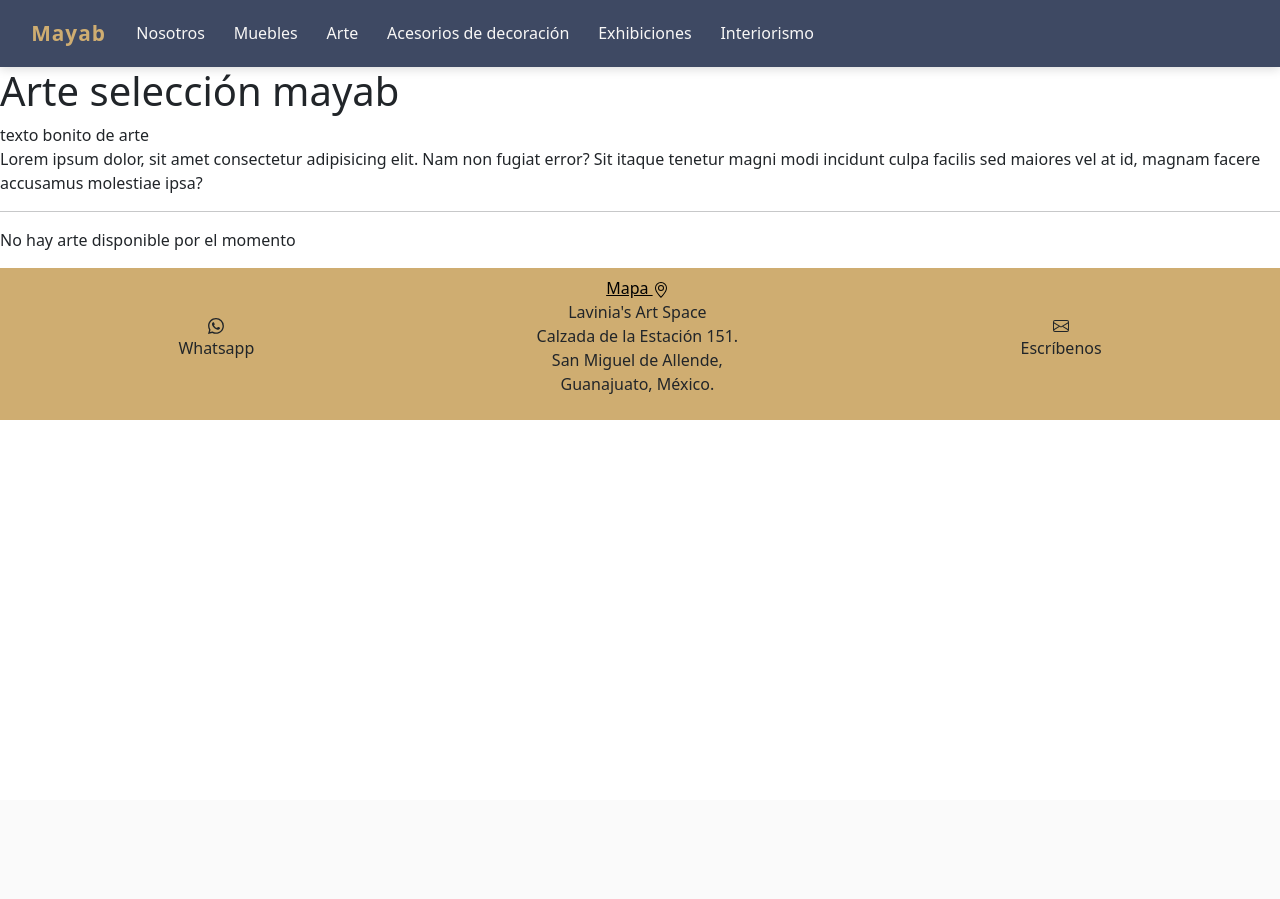
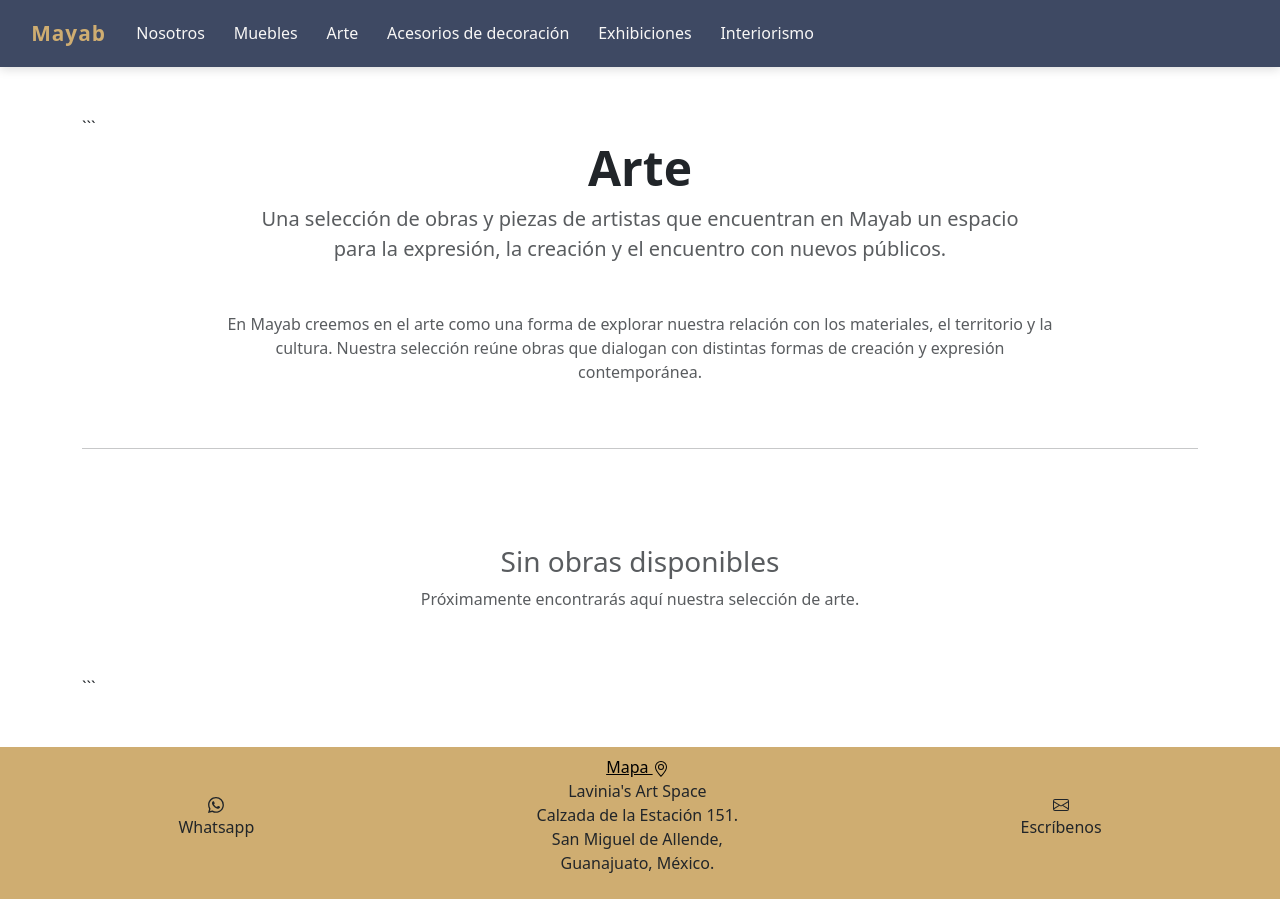
Before and after one commit to salva17ga/Mayab-app, a Django app: page /art in a window 1280 px wide. Before the commit the page ends 420 px from the top, so only its background shows below. Run offline with Django 5.2, Linux system fonts and the light colour scheme; data that the repository does not hold is empty.

Commit message:
art template finished

````diff
--- a/apps/portal/models.py
+++ b/apps/portal/models.py
@@ -162,7 +162,7 @@ class Arte(models.Model):
     class CategoriasArte(models.TextChoices):
         """Categorías válidas para articulos registrados en el atributo Categoria"""
 
-        Pintura = 'pintura', 'Pinturas'
+        Pintura = 'pintura', 'Pintura'
         Escultura = 'escultura', 'Escultura'
         Fotografia = 'fotografia', 'Fotografía'
         Arte_autoctono = 'arte_autoctono', 'Arte autóctono'
--- a/apps/portal/templates/portal/art.html
+++ b/apps/portal/templates/portal/art.html
@@ -1,24 +1,89 @@
 {% extends "base.html" %}
 
-{% block title %} Arte {% endblock %}
+{% block title %}Arte{% endblock %}
 
 {% block content %}
 
-<h1>Arte selección mayab</h1>
+<div class="container py-5">
 
-<p> texto bonito de arte
-    <br>
-    Lorem ipsum dolor, sit amet consectetur adipisicing elit. Nam non fugiat error? Sit itaque tenetur magni modi incidunt culpa facilis sed maiores vel at id, magnam facere accusamus molestiae ipsa?
-</p>
+```
+{# Encabezado #}
+<div class="text-center mb-5">
 
-<hr>
+    <h1 class="display-5 fw-semibold">
+        Arte
+    </h1>
 
+    <p class="lead text-muted mx-auto"
+       style="max-width: 800px;">
+        Una selección de obras y piezas de artistas que encuentran
+        en Mayab un espacio para la expresión, la creación y el
+        encuentro con nuevos públicos.
+    </p>
+
+</div>
+
+
+{# Introducción #}
+<div class="row justify-content-center mb-5">
+
+    <div class="col-12 col-lg-9">
+
+        <div class="text-center">
+
+            <p class="text-muted">
+                En Mayab creemos en el arte como una forma de
+                explorar nuestra relación con los materiales,
+                el territorio y la cultura. Nuestra selección
+                reúne obras que dialogan con distintas formas
+                de creación y expresión contemporánea.
+            </p>
+
+        </div>
+
+    </div>
+
+</div>
+
+
+<hr class="my-5">
+
+
+{# Catálogo #}
 {% if productos %}
+
+    <div class="mb-4">
+
+        <h2 class="h4 fw-semibold">
+            Selección Mayab
+        </h2>
+
+        <p class="text-muted">
+            Explora nuestra colección de obras disponibles.
+        </p>
+
+    </div>
 
     {% include "portal/partials/catalogo.html" %}
 
 {% else %}
-    <p>No hay arte disponible por el momento</p>
+
+    <div class="text-center py-5">
+
+        <h3 class="text-muted">
+            Sin obras disponibles
+        </h3>
+
+        <p class="text-muted">
+            Próximamente encontrarás aquí nuestra selección
+            de arte.
+        </p>
+
+    </div>
 
 {% endif %}
+```
+
+</div>
+
 {% endblock %}
````
